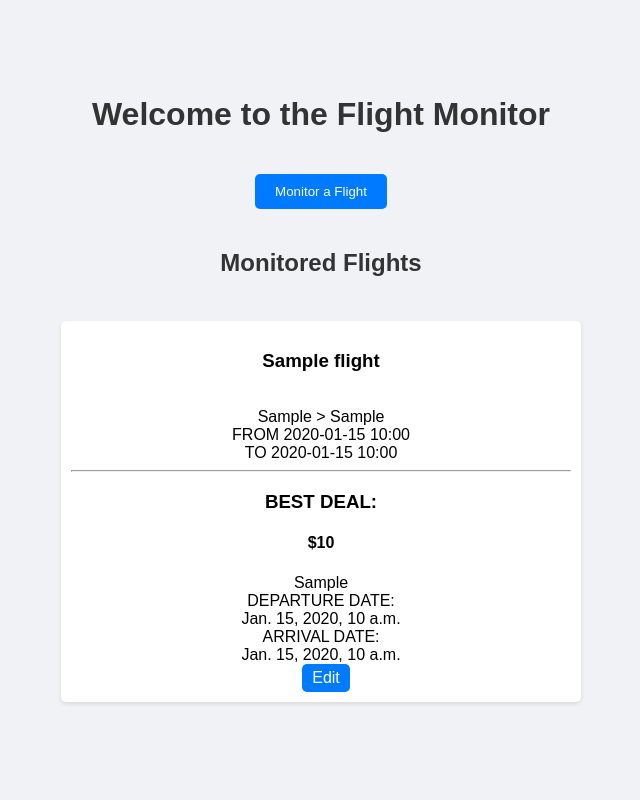
After one commit to MateusTum/Flight_Search, a Django app: template monitor/templates/monitor/index.html in a window 1280 px wide. The commit adds this page. Shown: the whole page, without its empty margins (319-959 px from the left). Run offline with Django 5.2, Linux system fonts and the light colour scheme; the template is opened without the code that fills it: most values are stand-ins (such as "Sample title", 1, 10 or a date in 2020).

Commit message:
Add index page & Update flight model to add price

```diff
--- a/flight_monitor/settings.py
+++ b/flight_monitor/settings.py
@@ -40,6 +40,7 @@ INSTALLED_APPS = [
     'flights',
     'rest_framework',
     'monitor',
+    'django_extensions'
 ]
 
 MIDDLEWARE = [
@@ -118,7 +119,7 @@ USE_TZ = True
 # Static files (CSS, JavaScript, Images)
 # https://docs.djangoproject.com/en/5.0/howto/static-files/
 
-STATIC_URL = 'static/'
+STATIC_URL = '/static/'
 
 # Default primary key field type
 # https://docs.djangoproject.com/en/5.0/ref/settings/#default-auto-field
--- a/flights/models.py
+++ b/flights/models.py
@@ -24,6 +24,8 @@ class Airport(models.Model):
 class Flight(models.Model):
     name = models.CharField(max_length=60)
 
+    price = models.IntegerField()
+
     # Departure / arrival
     departure_date = models.DateTimeField("Departure Date")
     arrival_date = models.DateTimeField("Arrival Date")
--- /dev/null
+++ b/monitor/static/monitor/styles.css
@@ -0,0 +1,58 @@
+body {
+    font-family: Arial, sans-serif;
+    margin: 0;
+    padding: 0;
+    background-color: #f0f2f5;
+    display: flex;
+    flex-direction: column;
+    align-items: center;
+    justify-content: center;
+    min-height: 100vh;
+}
+
+h1, h2 {
+    color: #333;
+}
+
+button {
+    background-color: #007bff;
+    color: white;
+    border: none;
+    padding: 10px 20px;
+    margin: 20px 0;
+    border-radius: 5px;
+    cursor: pointer;
+}
+
+button:hover {
+    background-color: #0056b3;
+}
+
+ul {
+    list-style-type: none;
+    padding: 0;
+}
+
+li {
+    background-color: #fff;
+    margin: 8px 0;
+    padding: 10px;
+    border-radius: 5px;
+    box-shadow: 0 2px 4px rgba(0,0,0,0.1);
+    width: 500px; /* Adjust based on your preference */
+    text-align: center;
+}
+
+.edit-button {
+    display: inline-block;
+    padding: 5px 10px;
+    margin-left: 10px;
+    background-color: #007bff;
+    color: white;
+    text-decoration: none;
+    border-radius: 5px;
+}
+
+.edit-button:hover {
+    background-color: #0056b3;
+}
--- /dev/null
+++ b/monitor/templates/monitor/index.html
@@ -0,0 +1,44 @@
+{% load static %}
+
+<!DOCTYPE html>
+<html>
+<head>
+    <title>Flight Monitor</title>
+    <link rel="stylesheet" href="{% static 'monitor/styles.css' %}">
+</head>
+<body>
+    <h1>Welcome to the Flight Monitor</h1>
+    <a href="/monitor/add_flight"><button>Monitor a Flight</button></a>
+    <h2>Monitored Flights</h2>
+    <ul>
+        {% for flight in flights %}
+            <li>
+                <h3>{{ flight.name }}</h3>
+                <br/>
+                {{ flight.IATA_departure }} > {{ flight.IATA_arrival }}
+                <br/>
+                FROM {{ flight.date_from|date:"Y-m-d H:i" }}
+                <br/>
+                TO {{ flight.date_to|date:"Y-m-d H:i" }}
+                <br/>
+                <hr/>
+                <h3>BEST DEAL:</h3>
+                <h4>${{ flight.best_flight.price }}</h4>
+                {{ flight.best_flight }}
+                <br/>
+                DEPARTURE DATE:
+                <br/>
+                {{ flight.best_flight.departure_date }}
+                <br/>
+                ARRIVAL DATE:
+                <br/>
+                {{ flight.best_flight.arrival_date }}
+                <br/>
+                <a href="{% url 'admin:monitor_monitoredflight_change' flight.id %}" class="edit-button">Edit</a>
+            </li>
+        {% empty %}
+            <li>No flights are currently being monitored.</li>
+        {% endfor %}
+    </ul>
+</body>
+</html>
--- a/monitor/views.py
+++ b/monitor/views.py
@@ -5,6 +5,7 @@ import requests
 from django.shortcuts import render, redirect
 from .forms import MonitoredFlightForm
 from django.urls import reverse
+from monitor.models import MonitoredFlight
 
 class FlightDataView(APIView):
     def get(self, request, *args, **kwargs):
@@ -40,3 +41,7 @@ def create_monitored_flight(request):
     else:
         form = MonitoredFlightForm()
     return render(request, 'monitor/add_flight.html', {'form': form})
+
+def index(request):
+    flights = MonitoredFlight.objects.all()  # Query all monitored flights
+    return render(request, 'monitor/index.html', {'flights': flights})
```
Also changed, not shown: flight_monitor/urls.py (+2 -18 lines), monitor/templates/monitor/add_flight.html (+10 -3 lines), flights/migrations/0004_flight_price.py (added).
